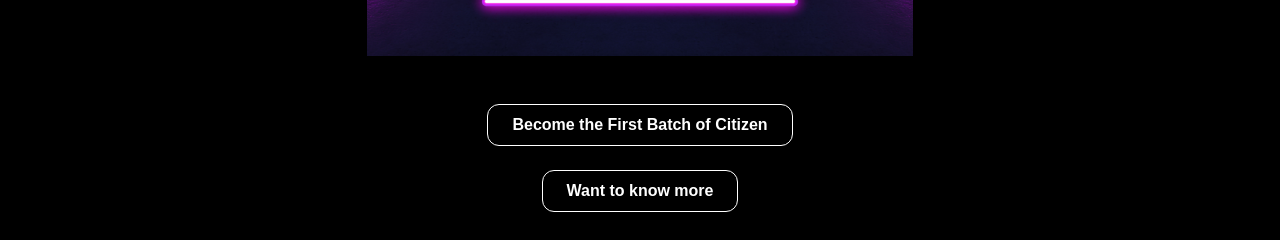
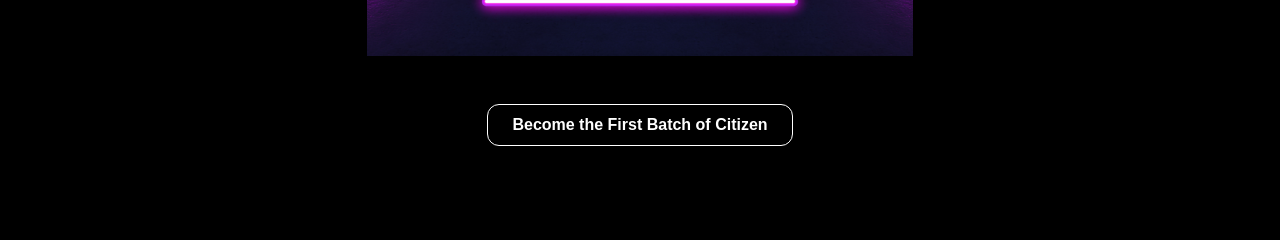
Before and after one commit to cshung1994/xpace, a Vue app: page /xcity in a window 1280 px wide. Shown: the part 2662-2902 px from the top of the page. Built offline with nearby package versions, Linux system fonts and the light colour scheme; a web font is replaced by a local one.

Commit message:
feat: rm know more btn

```diff
--- a/src/views/Xcity.vue
+++ b/src/views/Xcity.vue
@@ -60,8 +60,7 @@
         </div>
 
         <div class="mt-5 d-flex flex-column justify-content-center">
-            <button type="button" class="btn mx-auto px-4 py-2 text-white fw-bold border border-white mb-4" style="borderRadius: 0.75rem;">Become the First Batch of Citizen</button>
-            <button type="button" class="btn mx-auto px-4 py-2 text-white fw-bold border border-white" style="borderRadius: 0.75rem;">Want to know more</button>
+            <button type="button" class="btn mx-auto px-4 py-2 text-white fw-bold border border-white" style="borderRadius: 0.75rem;">Become the First Batch of Citizen</button>
         </div>
     </section>
 </template>
```
